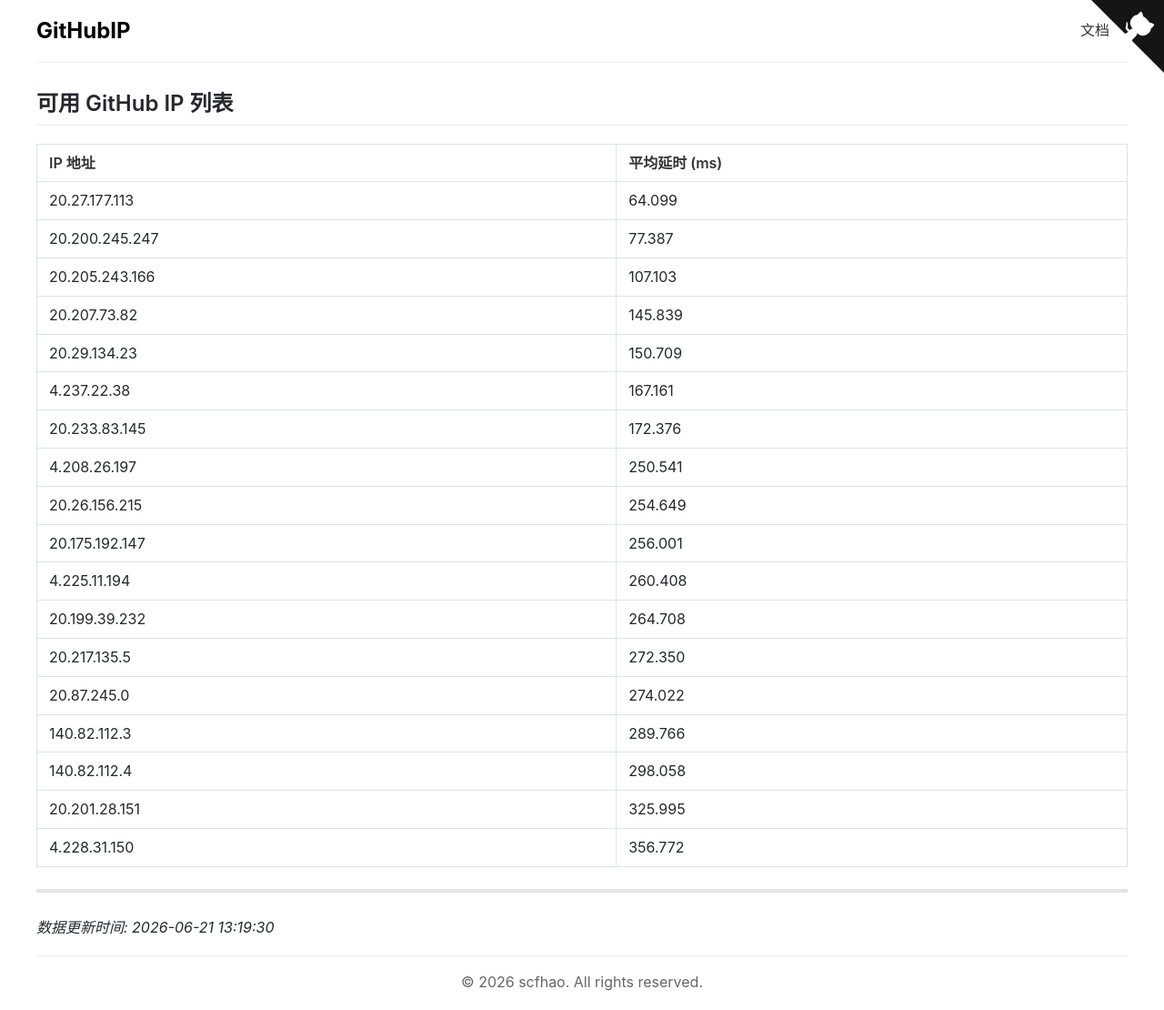
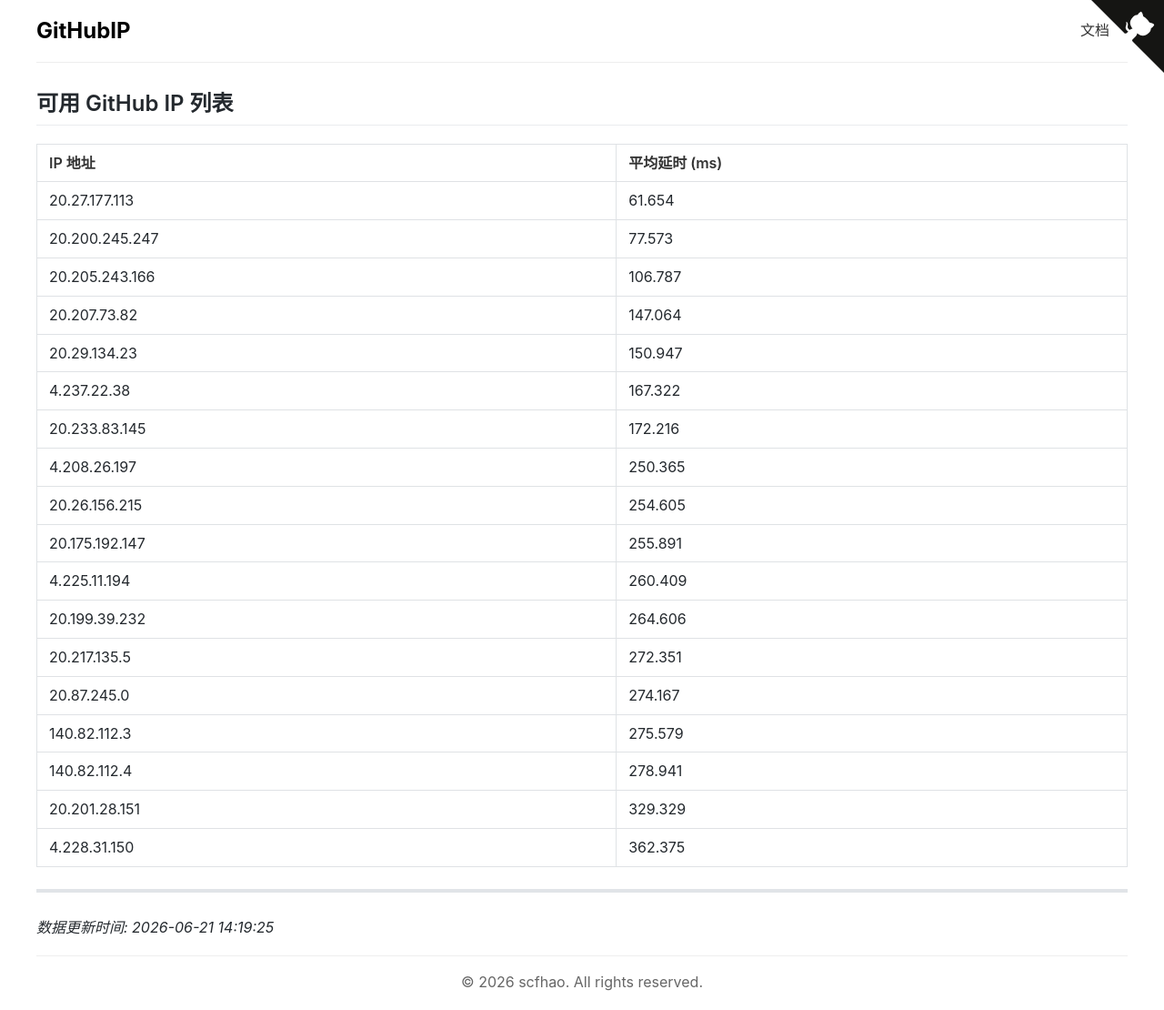
Before and after one commit to scfhao/GitHubIP, a Jekyll site: the page built from index.md, in a window 1280 px wide. Shown: the whole page at 91% size. Built offline with Jekyll 4.4.1, drawn with Linux system fonts in a browser that asks for light colours.

Commit message:
自动脚本执行 - 2026-06-21 14:19:25

```diff
--- a/index.md
+++ b/index.md
@@ -1,32 +1,32 @@
 ---
 layout: home
 title: GitHub IP 列表
-date: 2026-06-21 13:19:30
+date: 2026-06-21 14:19:25
 ---
 
 ## 可用 GitHub IP 列表
 
 | IP 地址 | 平均延时 (ms) |
 |---------|--------------|
-| 20.27.177.113 | 64.099 |
-| 20.200.245.247 | 77.387 |
-| 20.205.243.166 | 107.103 |
-| 20.207.73.82 | 145.839 |
-| 20.29.134.23 | 150.709 |
-| 4.237.22.38 | 167.161 |
-| 20.233.83.145 | 172.376 |
-| 4.208.26.197 | 250.541 |
-| 20.26.156.215 | 254.649 |
-| 20.175.192.147 | 256.001 |
-| 4.225.11.194 | 260.408 |
-| 20.199.39.232 | 264.708 |
-| 20.217.135.5 | 272.350 |
-| 20.87.245.0 | 274.022 |
-| 140.82.112.3 | 289.766 |
-| 140.82.112.4 | 298.058 |
-| 20.201.28.151 | 325.995 |
-| 4.228.31.150 | 356.772 |
+| 20.27.177.113 | 61.654 |
+| 20.200.245.247 | 77.573 |
+| 20.205.243.166 | 106.787 |
+| 20.207.73.82 | 147.064 |
+| 20.29.134.23 | 150.947 |
+| 4.237.22.38 | 167.322 |
+| 20.233.83.145 | 172.216 |
+| 4.208.26.197 | 250.365 |
+| 20.26.156.215 | 254.605 |
+| 20.175.192.147 | 255.891 |
+| 4.225.11.194 | 260.409 |
+| 20.199.39.232 | 264.606 |
+| 20.217.135.5 | 272.351 |
+| 20.87.245.0 | 274.167 |
+| 140.82.112.3 | 275.579 |
+| 140.82.112.4 | 278.941 |
+| 20.201.28.151 | 329.329 |
+| 4.228.31.150 | 362.375 |
 
 ---
 
-*数据更新时间: 2026-06-21 13:19:30*
+*数据更新时间: 2026-06-21 14:19:25*
```
